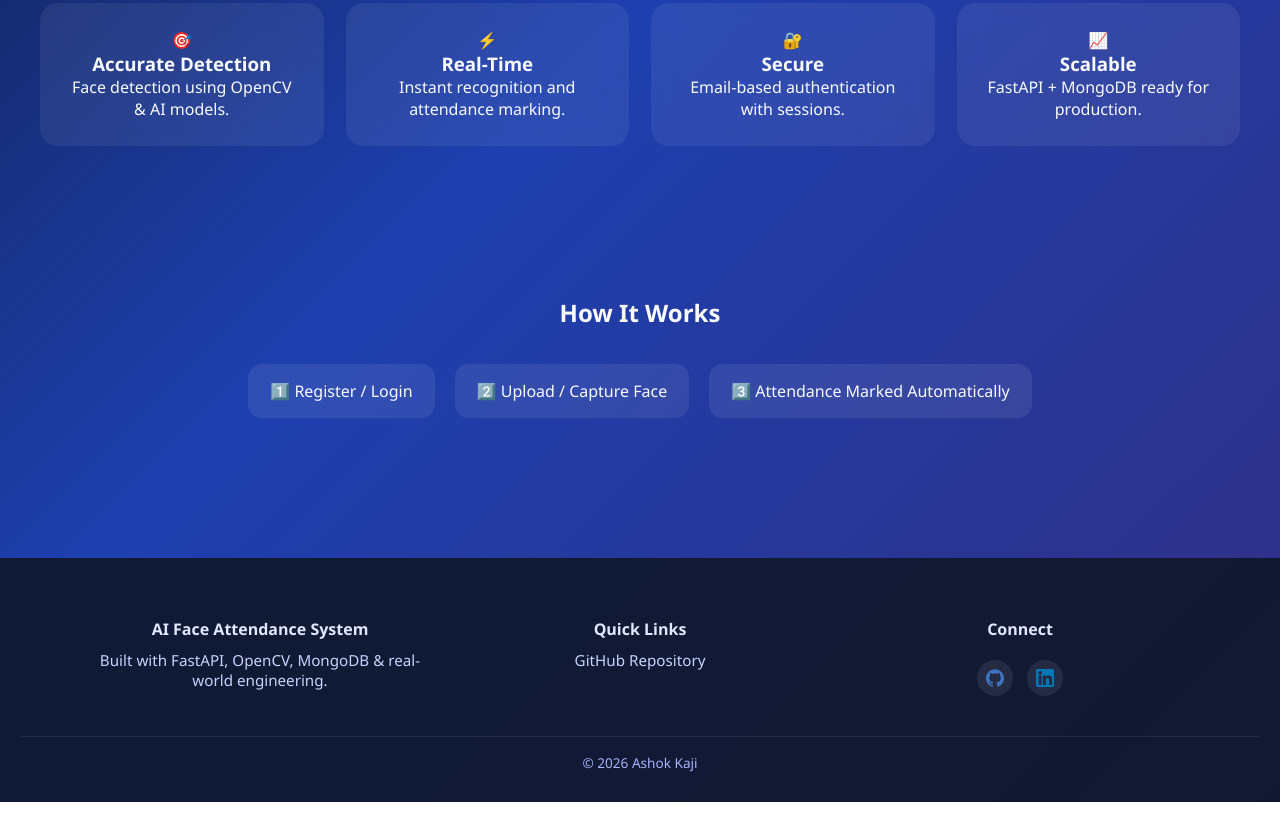
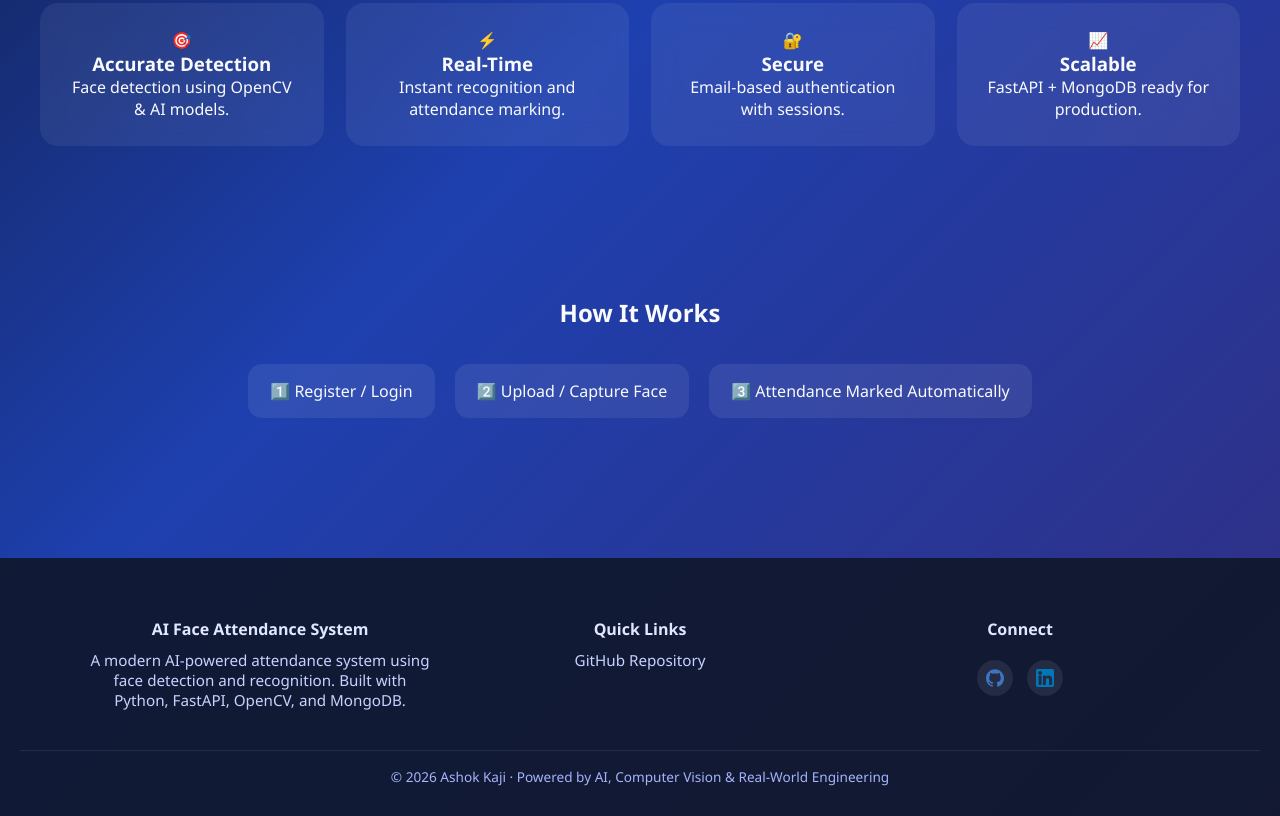
Before and after one commit to ashokkaji26/ai-face-recognition-system, a plain HTML site: page docs/index.html in a window 1280 px wide. Shown: the part 787-1603 px from the top of the page. Drawn offline with Linux system fonts and the light colour scheme.

Commit message:
updated index.html

```diff
--- a/docs/index.html
+++ b/docs/index.html
@@ -184,7 +184,8 @@
         <div class="footer-container">
             <div class="footer-section">
                 <h4>AI Face Attendance System</h4>
-                <p>Built with FastAPI, OpenCV, MongoDB & real-world engineering.</p>
+                <p>A modern AI-powered attendance system using face detection and recognition.
+                    Built with Python, FastAPI, OpenCV, and MongoDB.</p>
             </div>
             <div class="footer-section">
                 <h4>Quick Links</h4>
@@ -198,7 +199,7 @@
                 </div>
             </div>
         </div>
-        <div class="footer-bottom">© 2026 Ashok Kaji</div>
+        <div class="footer-bottom">© 2026 Ashok Kaji · Powered by AI, Computer Vision & Real-World Engineering</div>
     </footer>
 
     <div id="toast" class="toast hidden"></div>
```
